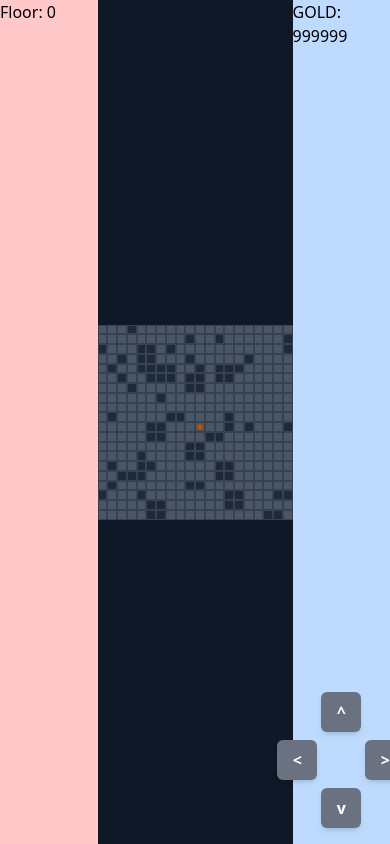
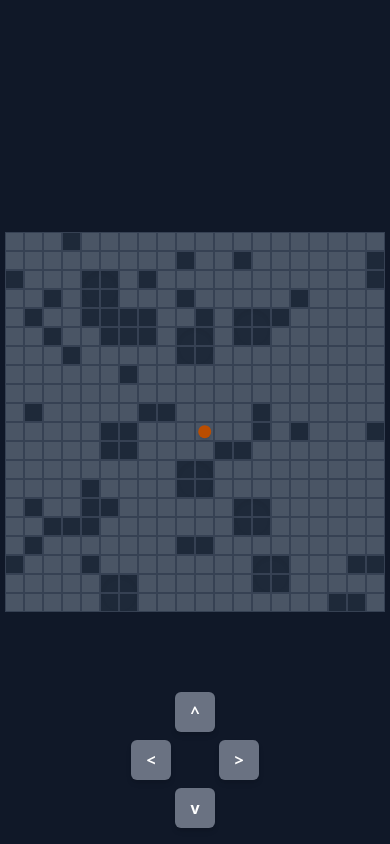
Before and after one commit to yong-fbug/NFL-GAME, a React (Vite) app: page / in a window 390 px wide. Built offline with nearby package versions, Linux system fonts and the light colour scheme.

Commit message:
ui update and optimization

```diff
--- a/src/App.tsx
+++ b/src/App.tsx
@@ -17,25 +17,22 @@ const App = () => {
 
     return () => clearInterval(interval);
   }, []);
+
   return (
-    <div className="flex h-screen w-screen">
-      <div className="basis-1/4 flex-none bg-red-200">
+    <div className="flex h-[100dvh] w-screen">
+      {/* LEFT INFO */}
+      <div className="hidden md:flex basis-1/4 flex-none bg-red-200 p-4">
         <p>Floor: {floor} </p>
       </div>
 
-      <div className="basis-1/2 flex-none flex items-center justify-center bg-gray-900">
+      {/* CENTER MAP */}
+      <div className="flex-grow flex items-center justify-center bg-gray-900">
         <GameController ref={gameControllerRef} />
-      </div>
 
-      <div className="basis-1/4 flex flex-col items-center relative bg-blue-200">
-        <div>
-          <p>GOLD: 999999</p>
-        </div>
-        <div className="absolute bottom-4 left-1/2 transform -translate-x-1/2 flex flex-col items-center gap-2 ">
+        <div className="absolute bottom-4 left-1/2 transform -translate-x-1/2 flex flex-col items-center gap-2">
           <button
             onClick={() => gameControllerRef.current?.movePiece(0, -1)}
-            className="w-10 h-10 rounded-md bg-gray-500 hover:bg-gray-600 text-white font-bold shadow-md
-            active:scale-95 transition-all"
+            className="w-10 h-10 rounded-md bg-gray-500 hover:bg-gray-600 text-white font-bold shadow-md active:scale-95 transition-all"
           >
             ^
           </button>
@@ -43,16 +40,14 @@ const App = () => {
           <div className="flex gap-12">
             <button
               onClick={() => gameControllerRef.current?.movePiece(-1, 0)}
-              className="w-10 h-10 rounded-md bg-gray-500 hover:bg-gray-600 text-white font-bold shadow-md
-            active:scale-95 transition-all"
+              className="w-10 h-10 rounded-md bg-gray-500 hover:bg-gray-600 text-white font-bold shadow-md active:scale-95 transition-all"
             >
               <h1>{`<`}</h1>
             </button>
 
             <button
               onClick={() => gameControllerRef.current?.movePiece(1, 0)}
-              className="w-10 h-10 rounded-md bg-gray-500 hover:bg-gray-600 text-white font-bold shadow-md
-            active:scale-95 transition-all"
+              className="w-10 h-10 rounded-md bg-gray-500 hover:bg-gray-600 text-white font-bold shadow-md active:scale-95 transition-all"
             >
               <h1>{`>`}</h1>
             </button>
@@ -60,11 +55,17 @@ const App = () => {
 
           <button
             onClick={() => gameControllerRef.current?.movePiece(0, 1)}
-            className="w-10 h-10 rounded-md bg-gray-500 hover:bg-gray-600 text-white font-bold shadow-md
-              active:scale-95 transition-all"
+            className="w-10 h-10 rounded-md bg-gray-500 hover:bg-gray-600 text-white font-bold shadow-md active:scale-95 transition-all"
           >
             v
           </button>
+        </div>
+      </div>
+
+      {/* RIGHT INFO + CONTROLS */}
+      <div className="hidden md:flex basis-1/4 flex-col items-center relative bg-blue-200 p-4">
+        <div>
+          <p>GOLD: 999999</p>
         </div>
       </div>
     </div>
--- a/src/components/GameCanvas.tsx
+++ b/src/components/GameCanvas.tsx
@@ -1,12 +1,12 @@
-
+import React, { useEffect, useState } from "react";
 import { Tile } from "../game/Tile";
 
 interface Props {
   map: number[][];
-  piece: { x: number, y: number };
-  TILE_SIZE: number;
+  piece: { x: number; y: number };
   VIEWPORT_WIDTH: number;
   VIEWPORT_HEIGHT: number;
+  TILE_SIZE: number;
   floor: number;
   WIDTH: number;
   HEIGHT: number;
@@ -15,30 +15,49 @@ interface Props {
 export const GameCanvas: React.FC<Props> = ({
   map,
   piece,
-  TILE_SIZE,
   VIEWPORT_HEIGHT,
   VIEWPORT_WIDTH,
-  // floor,
   WIDTH,
   HEIGHT,
 }) => {
+  const [tileSize, setTileSize] = useState(20);
 
-  const wrappedPieceX = (piece.x + WIDTH) % WIDTH;
-  const wrappedPieceY = (piece.y + HEIGHT) % HEIGHT;
+  useEffect(() => {
+    const handleResize = () => {
+      const isMobile = window.innerWidth < 768;
+      const usableWidth = isMobile
+        ? window.innerWidth
+        : window.innerWidth * 0.5;
+      const usableHeight = window.innerHeight;
+
+      const sizeX = usableWidth / VIEWPORT_WIDTH;
+      const sizeY = usableHeight / VIEWPORT_HEIGHT;
+
+      setTileSize(Math.floor(Math.min(sizeX, sizeY)));
+    };
+
+    handleResize();
+    window.addEventListener("resize", handleResize);
+    return () => window.removeEventListener("resize", handleResize);
+  }, [VIEWPORT_WIDTH, VIEWPORT_HEIGHT]);
+
+  const wrappedPieceX = Math.floor(piece.x + WIDTH) % WIDTH;
+  const wrappedPieceY = Math.floor(piece.y + HEIGHT) % HEIGHT;
 
   const offsetX = wrappedPieceX - Math.floor(VIEWPORT_WIDTH / 2);
   const offsetY = wrappedPieceY - Math.floor(VIEWPORT_HEIGHT / 2);
 
   return (
     <div className="flex items-center justify-center h-full w-full overflow-hidden">
-      <div className="bg-gray-800"
+      <div
+        className="bg-gray-800"
         style={{
           display: "grid",
-          gridTemplateColumns: `repeat(${VIEWPORT_WIDTH}, ${TILE_SIZE}px)`,
-          gridTemplateRows: `repeat(${VIEWPORT_HEIGHT}, ${TILE_SIZE}px)`,
+          gridTemplateColumns: `repeat(${VIEWPORT_WIDTH}, ${tileSize}px)`,
+          gridTemplateRows: `repeat(${VIEWPORT_HEIGHT}, ${tileSize}px)`,
         }}
       >
-        { Array.from({ length: VIEWPORT_HEIGHT }).map((_, y) => {
+        {Array.from({ length: VIEWPORT_HEIGHT }).map((_, y) => {
           const rowIndex = (offsetY + y + HEIGHT) % HEIGHT;
           const row = map[rowIndex];
 
@@ -46,21 +65,21 @@ export const GameCanvas: React.FC<Props> = ({
             const colIndex = (offsetX + x + WIDTH) % WIDTH;
             const cell = row[colIndex];
 
-            const isPiece = wrappedPieceX === colIndex && wrappedPieceY === rowIndex;
+            const isPiece =
+              wrappedPieceX === colIndex && wrappedPieceY === rowIndex;
 
             return (
               <Tile
-                key={`${colIndex}${rowIndex}`}
+                key={`${colIndex}-${rowIndex}`}
                 cell={cell}
                 isPiece={isPiece}
-                TILE_SIZE={TILE_SIZE}
+                TILE_SIZE={tileSize}
                 x={colIndex}
                 y={rowIndex}
                 map={map}
-
               />
             );
-          })
+          });
         })}
       </div>
     </div>
--- a/src/components/GameController.tsx
+++ b/src/components/GameController.tsx
@@ -13,19 +13,33 @@ export const GameController = forwardRef((_, ref) => {
   const [floor, setFloor] = useState(0);
   const [tileSize, setTileSize] = useState(20);
   const [{ map }, setMap] = useState(initial);
-  const [piece, setPiece] = useState(initial.spawn);
+
+  const [moveState, setMoveState] = useState<{
+    from: { x: number; y: number };
+    to: { x: number; y: number };
+    t: number; // 0 to 1
+  }>({
+    from: initial.spawn,
+    to: initial.spawn,
+    t: 1, // done moving
+  });
 
   const VIEWPORT_WIDTH = 20;
   const VIEWPORT_HEIGHT = 20;
 
   const containerRef = useRef<HTMLDivElement>(null);
 
+  // Resize tiles on window resize
   useEffect(() => {
     const handleResize = () => {
+      const isMobile = window.innerWidth < 768; //md
       const height = window.innerHeight;
+      const width = isMobile ? window.innerWidth : window.innerWidth * 0.5;
+
       const maxTileSizeY = height / VIEWPORT_HEIGHT;
-      const maxTileSizeX = (window.innerWidth * 0.5) / VIEWPORT_WIDTH;
-      const newTileSize = Math.min(maxTileSizeX, maxTileSizeY);
+      const maxTileSizeX = width / VIEWPORT_WIDTH;
+
+      const newTileSize = Math.floor(Math.min(maxTileSizeX, maxTileSizeY));
       setTileSize(newTileSize);
     };
 
@@ -34,6 +48,7 @@ export const GameController = forwardRef((_, ref) => {
     return () => window.removeEventListener("resize", handleResize);
   }, []);
 
+  // Keep focus for keyboard input
   useEffect(() => {
     const refCurrent = containerRef.current;
     if (!refCurrent) return;
@@ -45,9 +60,34 @@ export const GameController = forwardRef((_, ref) => {
     return () => refCurrent.removeEventListener("blur", handleBlur);
   }, []);
 
+  // Smooth slide using requestAnimationFrame
+  useEffect(() => {
+    let animationFrameId: number;
+    const speed = 5; // tiles per second
+
+    const animate = () => {
+      setMoveState((state) => {
+        if (state.t >= 1) return state;
+
+        const dist = speed * (1 / 60); // assume ~60fps frame step
+        const newT = Math.min(1, state.t + dist);
+
+        return { ...state, t: newT };
+      });
+
+      animationFrameId = requestAnimationFrame(animate);
+    };
+
+    animationFrameId = requestAnimationFrame(animate);
+
+    return () => cancelAnimationFrame(animationFrameId);
+  }, []);
+
   const movePiece = (dx: number, dy: number) => {
-    let newX = piece.x + dx;
-    let newY = piece.y + dy;
+    if (moveState.t < 1) return; // Block input while moving
+
+    let newX = moveState.to.x + dx;
+    let newY = moveState.to.y + dy;
 
     const maxX = map[0].length;
     const maxY = map.length;
@@ -61,17 +101,20 @@ export const GameController = forwardRef((_, ref) => {
     const tile = map[newY][newX];
 
     if (tile === 0) {
-      setPiece({ x: newX, y: newY });
-    } else if (tile === 20) {
-      setFloor((prev) => prev + 1);
+      setMoveState({
+        from: moveState.to,
+        to: { x: newX, y: newY },
+        t: 0,
+      });
+    } else if (tile === 20 || tile === 21) {
       const changeFloor = generateMap();
       setMap(changeFloor);
-      setPiece(changeFloor.spawn);
-    } else if (tile === 21) {
-      setFloor((prev) => prev - 1);
-      const changeFloor = generateMap();
-      setMap(changeFloor);
-      setPiece(changeFloor.spawn);
+      setFloor((prev) => prev + (tile === 20 ? 1 : -1));
+      setMoveState({
+        from: changeFloor.spawn,
+        to: changeFloor.spawn,
+        t: 1,
+      });
     }
   };
 
@@ -93,8 +136,14 @@ export const GameController = forwardRef((_, ref) => {
     }
   };
 
-  //Make movePiece available to parent
+  // Expose to parent
   useImperativeHandle(ref, () => ({ movePiece, floor }));
+
+  // Smooth piece position for render
+  const smoothPos = {
+    x: moveState.from.x + (moveState.to.x - moveState.from.x) * moveState.t,
+    y: moveState.from.y + (moveState.to.y - moveState.from.y) * moveState.t,
+  };
 
   return (
     <div
@@ -106,7 +155,7 @@ export const GameController = forwardRef((_, ref) => {
     >
       <GameCanvas
         map={map}
-        piece={piece}
+        piece={smoothPos}
         TILE_SIZE={tileSize}
         VIEWPORT_HEIGHT={VIEWPORT_HEIGHT}
         VIEWPORT_WIDTH={VIEWPORT_WIDTH}
--- a/src/index.css
+++ b/src/index.css
@@ -1 +1,7 @@
 @import "tailwindcss";
+
+html,
+body {
+  height: 100%;
+  margin: 0;
+}
```
